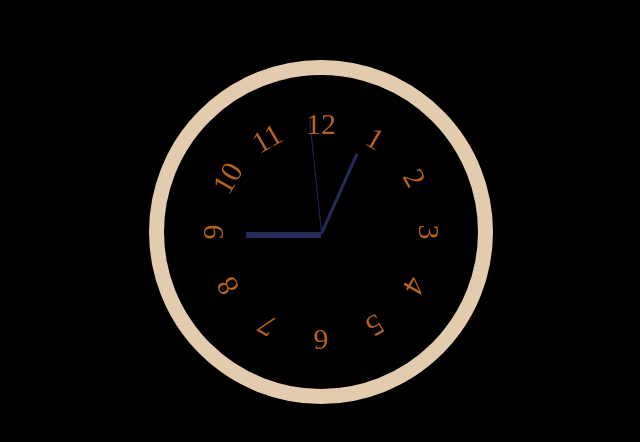
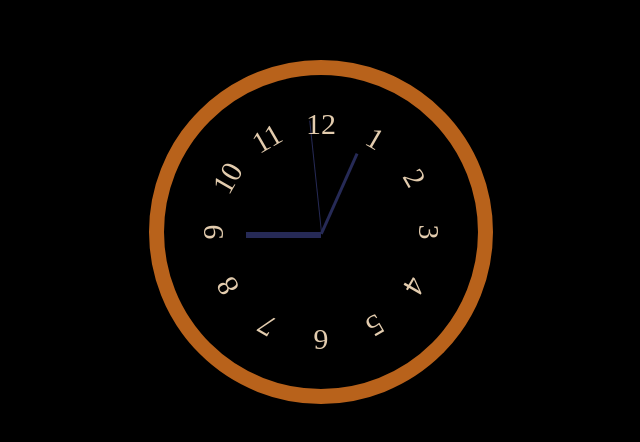
Before and after one commit to VipDev-01/clock, a plain HTML site: page index.html in a window 1280 px wide. Shown: the part 176-618 px from the top of the page, without its empty margins (319-959 px from the left). Drawn offline with Linux system fonts and the light colour scheme.

Commit message:
styling changes

```diff
--- a/styles.css
+++ b/styles.css
@@ -16,7 +16,7 @@ body {
 #container {
     height: 250px;
     width: 250px;
-    border: 15px solid rgb(227, 204, 174);
+    border: 15px solid rgb(184, 98, 27);
     border-radius: 50%;
     margin: 50px auto;
     position: relative;
@@ -62,7 +62,8 @@ body {
     text-align: center;
     width: 100%;
     height: 100%;
-    color: rgb(184, 98, 27);
+    color: rgb(227, 204, 174);
+    font-family: serif;
     font-size: 30px;
 }
 
```
